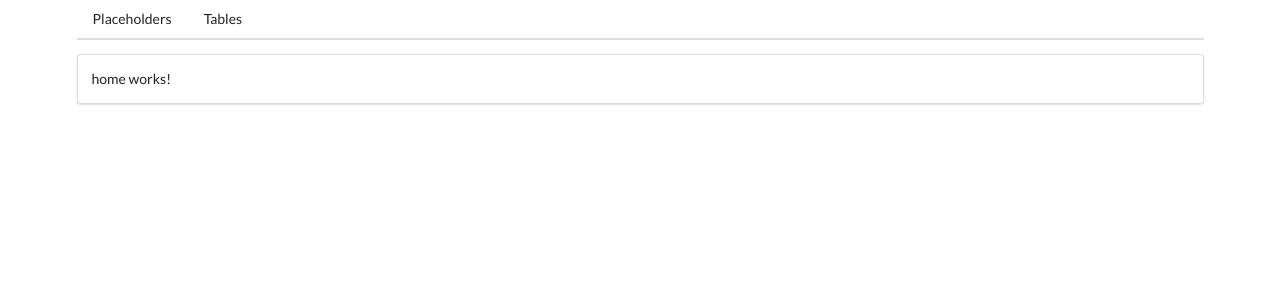
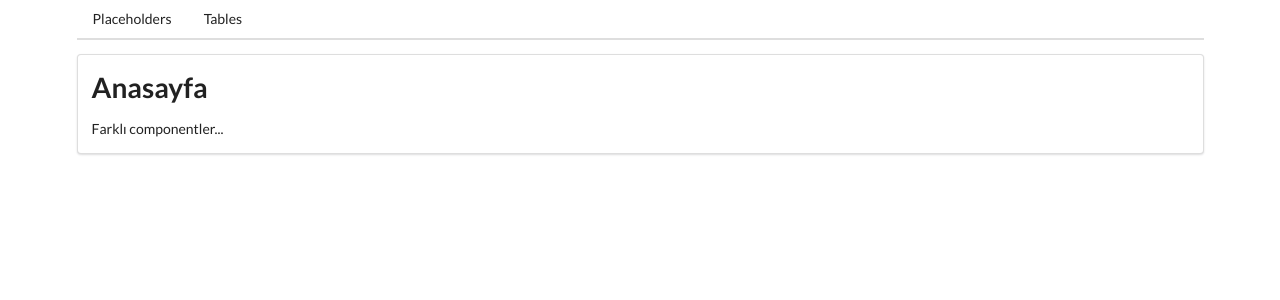
Before and after one commit to furkansteel06/AngularExamplesProject, an Angular app: page / in a window 1280 px wide. Shown: the top 300 px of the page. Built offline with nearby package versions, Linux system fonts and the light colour scheme.

Commit message:
notFound and home component html parts

```diff
--- a/src/app/home/home.component.html
+++ b/src/app/home/home.component.html
@@ -1,3 +1,2 @@
-<p>
-  home works!
-</p>
+<h1>Anasayfa</h1>
+<p>Farklı componentler...</p>
--- a/src/app/not-found/not-found.component.html
+++ b/src/app/not-found/not-found.component.html
@@ -1,3 +1 @@
-<p>
-  not-found works!
-</p>
+<h3>Sayfa bulunamadı</h3>
```
